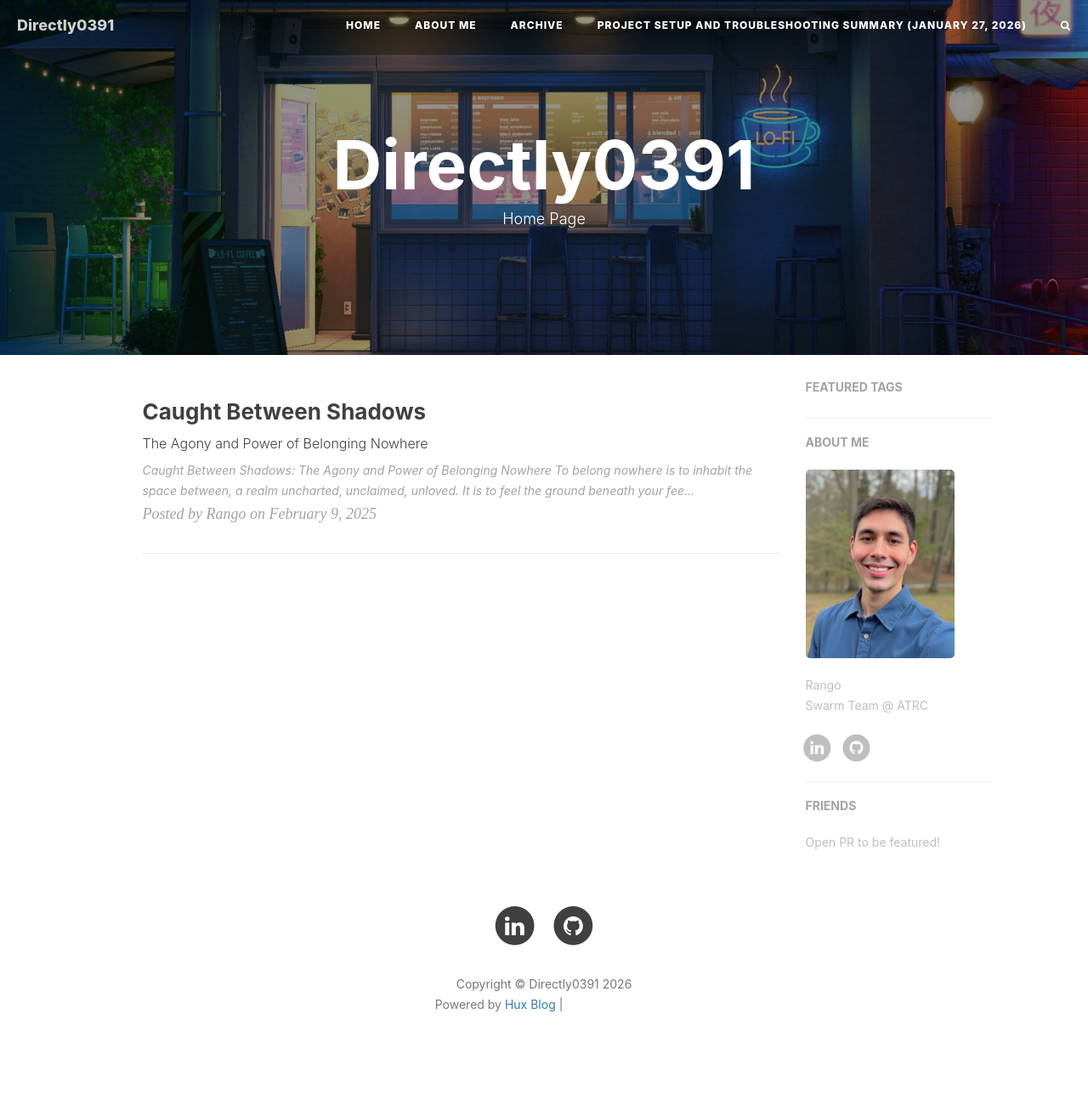
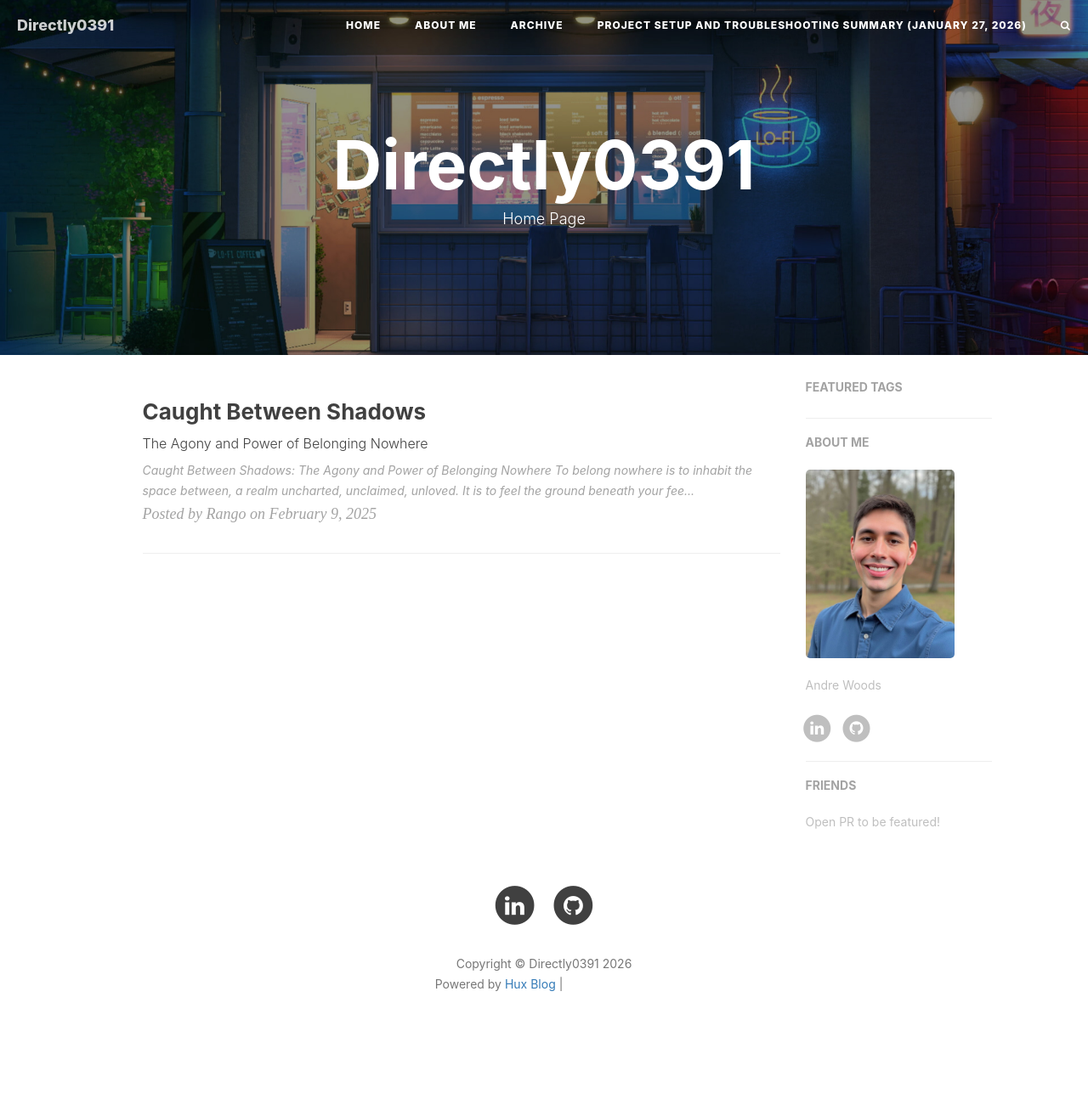
Before and after one commit to Directly0391/website, a Jekyll site: the page built from index.html, in a window 1280 px wide. Shown: the whole page at 85% size. Built offline with Jekyll 4.4.1, drawn with Linux system fonts in a browser that asks for light colours; nearby versions of some CDN libraries; the list of posts is cut into pages by our own code; comment, search, counter and statistics services are not loaded; after the commit the page ends 1263 px from its top, so only the background shows below that; grey boxes are pictures that could not be loaded.

Commit message:
Update sidebar-about-description to Andre Woods

```diff
--- a/_config.yml
+++ b/_config.yml
@@ -73,7 +73,7 @@ ga_domain: guilyx.github.io
 
 # Sidebar settings
 sidebar: true # whether or not using Sidebar.
-sidebar-about-description: "Rango <br> Swarm Team @ ATRC"
+sidebar-about-description: "Andre Woods"
 sidebar-avatar: "/website/img/pfp.jpg" # use absolute URL, seeing it's used in both `/` and `/about/`
 
 # Featured Tags
```
